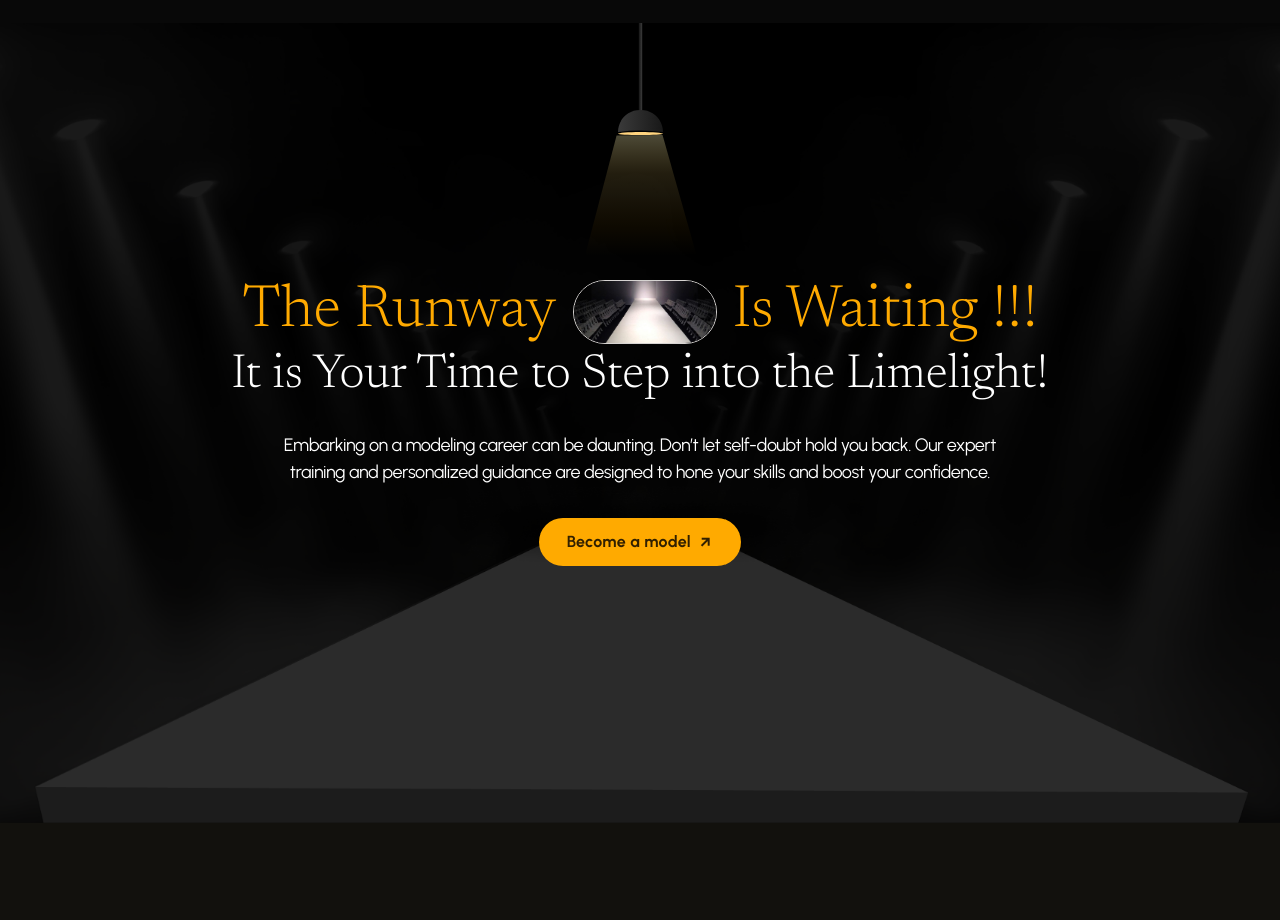
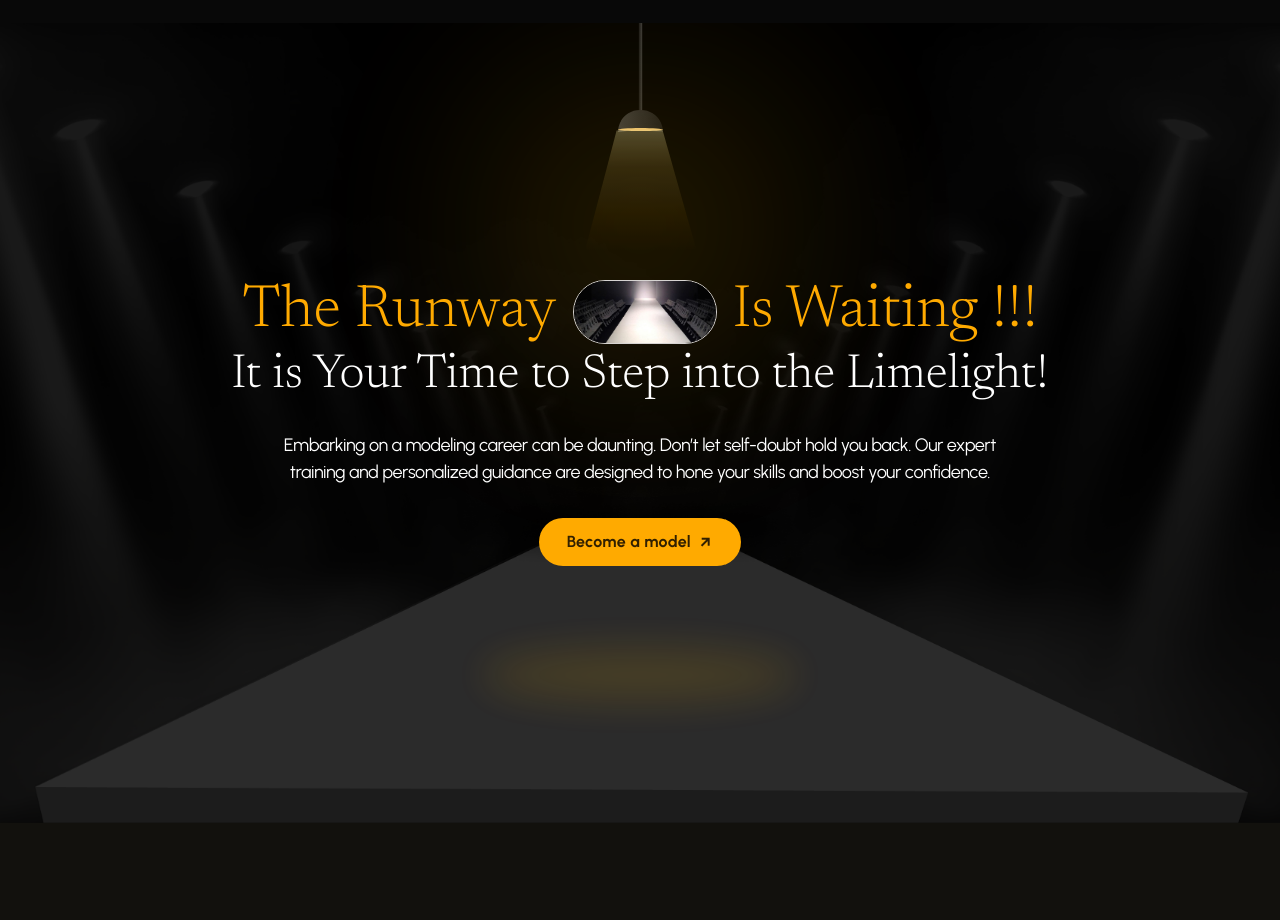
Before and after one commit to blaze-000/nextModelsNepal, a Next.js app in the folder frontend/: page / in a window 1280 px wide. Shown: the part 2420-3340 px from the top of the page. Built offline with nearby package versions, Linux system fonts and the light colour scheme; no server answers.

Commit message:
animation in cta section

```diff
--- a/frontend/src/app/(public)/events/[slug]/page.tsx
+++ b/frontend/src/app/(public)/events/[slug]/page.tsx
@@ -17,6 +17,7 @@ import Dropdown from "@/components/ui/Dropdown";
 import NotFound from "@/app/not-found";
 import { Spinner } from "@/components/ui/spinner";
 import { isAxiosError } from "axios";
+import UpcomingEventSection from "@/components/home/upcoming-event";
 
 export default function EventDetails() {
   const params = useParams();
@@ -169,6 +170,8 @@ export default function EventDetails() {
           />
         </div>
       </motion.section>
+
+      <UpcomingEventSection />
 
       {/* Overview Section */}
       <section className="w-full pb-16 mdplus:pt-16 bg-background">
--- a/frontend/src/components/home/cta.tsx
+++ b/frontend/src/components/home/cta.tsx
@@ -13,43 +13,63 @@ const CTASection = () => {
         style={{ backgroundImage: "url('/runway/background-image.png')" }}
       >
         {/* Lamp and Beam + Glow Group with smooth dim/bright cycle */}
-        <div className="absolute top-0 flex flex-col items-center">
+        <motion.div
+          initial={{ opacity: 0, y: -500 }}
+          whileInView={{ opacity: 1, y: 0 }}
+          transition={{ delay: 0, duration: 1, ease: "easeOut" }}
+          viewport={{ once: true }}
+          className="absolute inset-0 flex flex-col items-center"
+        >
+          {/* Lamp Metal Portion */}
           <Image src="/runway/lamp-off.svg" alt="" width={45} height={0} />
-          <div className="flex flex-col items-center">
-            <Image src="/runway/lamp-on.svg" alt="" width={45} height={0} />
-            <Image src="/runway/light-beam.svg" alt="" width={120} height={0} className="translate-x-px" />
-          </div>
-        </div>
-
-        {/* Circular background glow */}
           <motion.div
-          initial={{ opacity: 0, y: 20 }}
-          whileInView={{ opacity: 1, y: 0 }}
-          viewport={{ once: true }}
+            className="flex flex-col items-center"
+            initial={{ opacity: 0 }}
+            whileInView={{ opacity: [0.3, 1] }}
+            animate={{ opacity: 1 }}   // target bright
             transition={{
               duration: 2,             // one way cycle
               ease: "easeInOut",
               repeat: Infinity,        // loop forever
               repeatType: "reverse",   // smoothly go back down
             }}
+            viewport={{ once: true }}
           >
-          <Image src="/runway/circular-glow.svg" alt="" width={800} height={0} className="absolute left-1/2 -translate-x-1/2 top-0" />
+            {/* Lamp On */}
+            <div className="flex flex-col items-center">
+
+              <Image src="/runway/lamp-on.svg" alt="" width={45} height={0} className="-mt-1" />
+
+              {/* Light beam */}
+              <div className="origin-top translate-x-px">
+                <Image src="/runway/light-beam.svg" alt="" width={120} height={0} className="-mt-px" />
+              </div>
+            </div>
+
+            {/* Circular Glow at top */}
+            <motion.div
+              initial={{ opacity: 0, scale: 0.8 }}
+              whileInView={{ opacity: 1, scale: 1 }}
+              transition={{ delay: 0.4, duration: 0.5 }}
+              viewport={{ once: true }}
+              className="absolute top-0"
+            >
+              <Image src="/runway/circular-glow.svg" alt="" width={800} height={0} />
             </motion.div>
 
-        {/* Glow on Floor with smooth dim/bright cycle */}
+            {/* Floor Glow */}
             <motion.div
               initial={{ opacity: 0, y: 20 }}
               whileInView={{ opacity: 1, y: 0 }}
+              transition={{ delay: 0.5, duration: 0.4 }}
               viewport={{ once: true }}
-          transition={{
-            duration: 2,             // one way cycle
-            ease: "easeInOut",
-            repeat: Infinity,        // loop forever
-            repeatType: "reverse",   // smoothly go back down
-          }}
+              className="absolute bottom-1/10"
             >
-          <Image src="/runway/glow-on-floor.svg" alt="" width={400} height={0} className="absolute left-1/2 -translate-x-1/2 bottom-1/10" />
+              <Image src="/runway/glow-on-floor.svg" alt="" width={400} height={0} />
             </motion.div>
+          </motion.div>
+        </motion.div>
+
 
         {/* Content */}
         <motion.div
```
Lines whose indentation alone changed are shown as unchanged.
